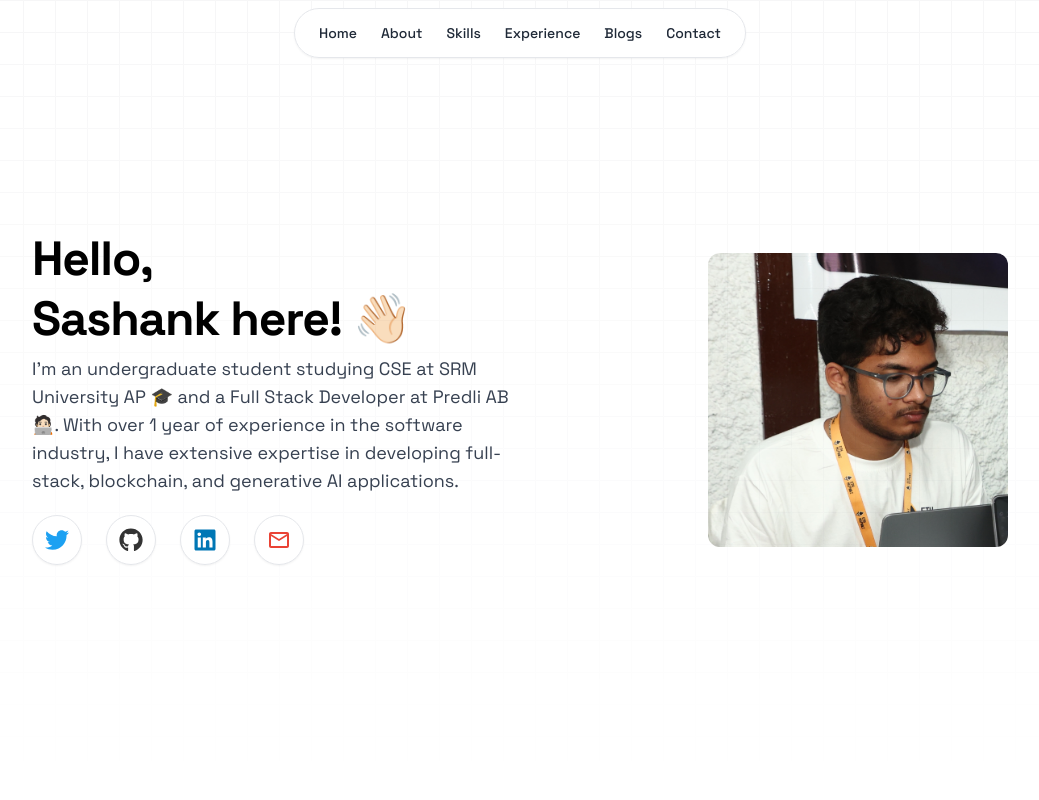
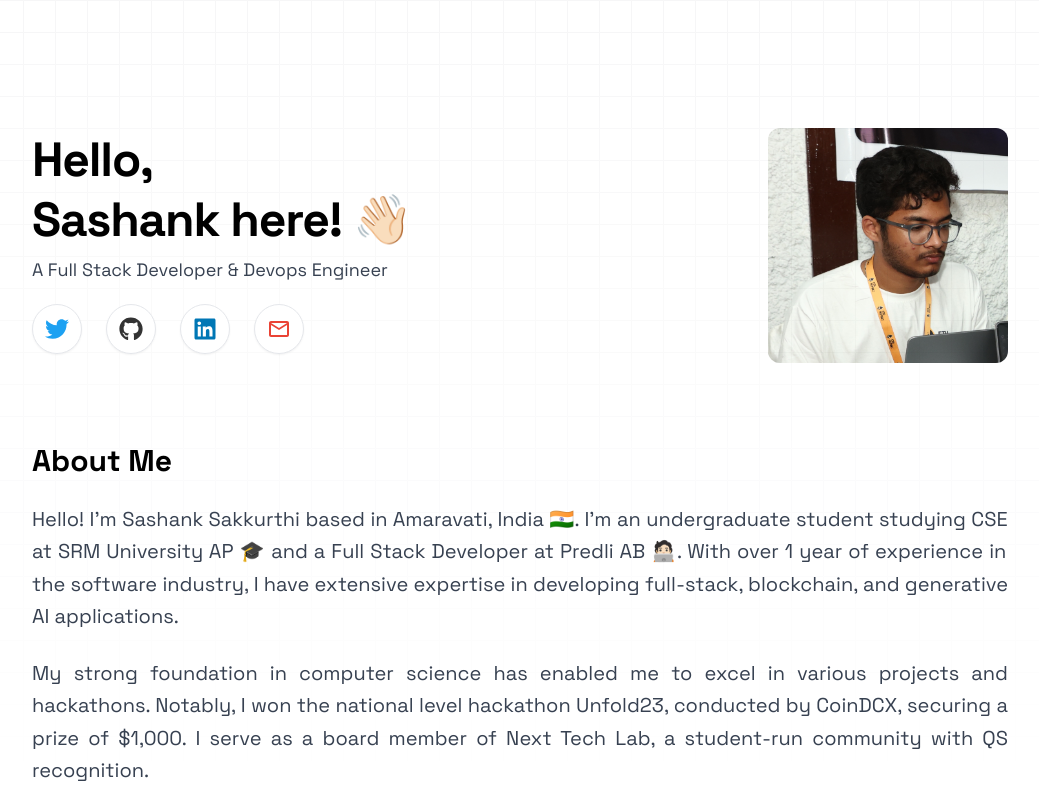
Before and after one commit to sakkurthi-sashank/sashank.me, a Next.js app: page / in a window 1280 px wide. Shown: the top 800 px of the page, without its empty margins (120-1159 px from the left). Built offline with nearby package versions, Linux system fonts and the light colour scheme.

Commit message:
feat: update layouts and styles

```diff
--- a/src/app/page.tsx
+++ b/src/app/page.tsx
@@ -11,7 +11,8 @@ export default function Home() {
     <div className="relative min-h-screen">
       <div className="fixed inset-0 z-0 bg-[url(/img/grid.svg)] bg-center [mask-image:linear-gradient(180deg,white,rgba(255,255,255,0))]"></div>
       {/* <div className="fixed left-0 right-0 top-0 z-50"><Navbar /></div> */}
-      <FloatingNavbar />
+      {/* <FloatingNavbar /> */}
+      <div className="space-y-20">
         <HomeSection />
         <AboutMeSection />
         <SkillsSession />
@@ -19,5 +20,6 @@ export default function Home() {
         {/* <BlogsSection /> */}
         <ContactSection />
       </div>
+    </div>
   );
 }
--- a/src/components/about.tsx
+++ b/src/components/about.tsx
@@ -3,27 +3,23 @@ import { PageTitle } from "./page-title";
 
 export function AboutMeSection() {
   return (
-    <section
-      className="mx-auto mt-12 flex min-h-screen w-full max-w-5xl flex-col px-6"
-      id="about"
-    >
+    <section className="mx-auto flex w-full max-w-5xl flex-col px-6" id="about">
       <div className="z-10 my-auto flex flex-col space-y-6 text-start text-lg md:text-xl">
-        <div className="">
         <PageTitle title="About Me" />
 
         <p className="mb-8 text-justify  leading-relaxed text-gray-700">
           Hello! I&apos;m Sashank Sakkurthi based in Amaravati, India 🇮🇳.
-            I&apos;m an undergraduate student studying CSE at SRM University AP
-            🎓 and a Full Stack Developer at Predli AB 🧑🏻‍💻. With over 1 year of
+          I&apos;m an undergraduate student studying CSE at SRM University AP 🎓
+          and a Full Stack Developer at Predli AB 🧑🏻‍💻. With over 1 year of
           experience in the software industry, I have extensive expertise in
           developing full-stack, blockchain, and generative AI applications.
         </p>
         <p className="text-justify leading-relaxed text-gray-700">
           My strong foundation in computer science has enabled me to excel in
           various projects and hackathons. Notably, I won the national level
-            hackathon Unfold23, conducted by CoinDCX, securing a prize of
-            $1,000. I serve as a board member of Next Tech Lab, a student-run
-            community with QS recognition.
+          hackathon Unfold23, conducted by CoinDCX, securing a prize of $1,000.
+          I serve as a board member of Next Tech Lab, a student-run community
+          with QS recognition.
         </p>
         <p className="text-justify leading-relaxed text-gray-700">
           As the organizer of one of India&apos;s premier hackathons, HackSRM,
@@ -32,7 +28,6 @@ export function AboutMeSection() {
           innovation in the field of software development.
         </p>
       </div>
-      </div>
     </section>
   );
 }
--- a/src/components/contact.tsx
+++ b/src/components/contact.tsx
@@ -3,7 +3,7 @@ import { SocialLinks } from "./social-links";
 export function ContactSection() {
   return (
     <div
-      className="mx-auto mt-8 flex h-screen w-full max-w-4xl flex-col items-center justify-center space-y-5 px-4"
+      className="mx-auto flex w-full max-w-4xl flex-col items-center justify-center space-y-5 px-4 py-20"
       id="contact"
     >
       <div className="z-10 flex flex-col items-center justify-center space-y-6 text-center">
--- a/src/components/experience.tsx
+++ b/src/components/experience.tsx
@@ -51,7 +51,7 @@ const ExperienceItem = ({
 export const ExperienceSection = () => {
   return (
     <section
-      className="mx-auto mt-12 flex min-h-screen w-full max-w-5xl flex-col px-6"
+      className="mx-auto flex w-full max-w-5xl flex-col px-6"
       id="experience"
     >
       <div className="z-10 my-auto">
--- a/src/components/home.tsx
+++ b/src/components/home.tsx
@@ -3,17 +3,17 @@ import { SocialLinks } from "./social-links";
 
 export function HomeSection() {
   return (
-    <div className="mx-auto flex min-h-screen w-full max-w-5xl flex-col-reverse items-center justify-center px-6 pt-28 md:flex-row-reverse md:pb-0 md:pt-0">
+    <div className="mx-auto flex w-full max-w-5xl flex-col-reverse items-center justify-center px-6 pt-28 md:flex-row-reverse md:pb-0 md:pt-32">
       <div className="mt-14 flex w-full items-center justify-center md:mt-0 md:justify-end">
         <Image
           src="/img/sakkurthi-sashank.jpg"
-          width={300}
-          height={300}
+          width={240}
+          height={240}
           className="rounded-xl object-cover"
           alt="Sashank Sakkurthi"
         />
       </div>
-      <div className="flex w-full justify-center">
+      <div className="z-10 flex w-full justify-center">
         <div className="flex w-full flex-col justify-center space-y-3">
           <h2 className="text-4xl font-bold leading-snug tracking-tight md:text-5xl">
             Hello,
@@ -23,11 +23,15 @@ export function HomeSection() {
           </h2>
 
           <h4 className="text-lg text-gray-700">
+            A Full Stack Developer & Devops Engineer
+          </h4>
+
+          {/* <h4 className="text-lg text-gray-700">
             I&apos;m an undergraduate student studying CSE at SRM University AP
             🎓 and a Full Stack Developer at Predli AB 🧑🏻‍💻. With over 1 year of
             experience in the software industry, I have extensive expertise in
             developing full-stack, blockchain, and generative AI applications.
-          </h4>
+          </h4> */}
           <SocialLinks />
         </div>
       </div>
--- a/src/components/skills.tsx
+++ b/src/components/skills.tsx
@@ -32,13 +32,13 @@ const skills = [
 export default function SkillsSession() {
   return (
     <section
-      className="mx-auto mt-12 flex min-h-screen w-full max-w-5xl flex-col px-6"
+      className="mx-auto flex w-full max-w-5xl flex-col px-6"
       id="skills"
     >
       <div className="z-10 my-auto">
         <PageTitle title="Skills" />
 
-        <div className="mt-8 flex flex-wrap justify-start gap-3">
+        <div className="mt-6 flex flex-wrap justify-start gap-3">
           {skills.map((skill, index) => (
             <div
               key={index}
```
Lines whose indentation alone changed are shown as unchanged.
